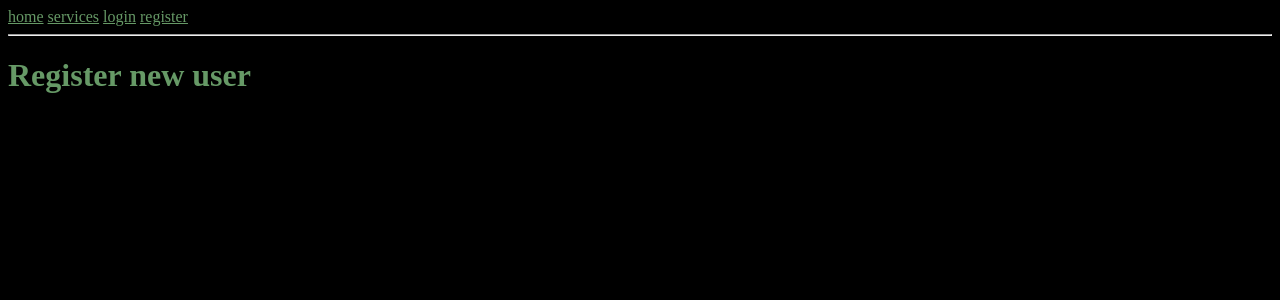
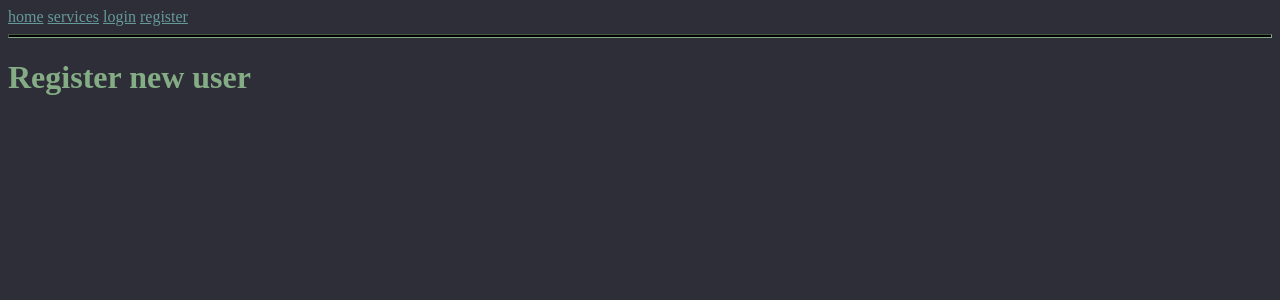
Before and after one commit to healingdrawing/task-netfix, a Django app: template netfix/templates/register.html in a window 1280 px wide. Shown: the top 300 px of the page. Run offline with Django 3.2, Linux system fonts and the light colour scheme; the template is opened without the code that fills it, so the values that code supplies are empty.

Commit message:
Change style

```diff
--- a/netfix/static/css/style.css
+++ b/netfix/static/css/style.css
@@ -1,14 +1,20 @@
 body {
+  background: hsl(240, 10%, 20%);
+  color: hsl(120, 20%, 60%);
+}
+
+hr {
+  border-color: hsl(120, 20%, 60%);
+  height: 2px;
   background: black;
-  color: hsl(120, 20%, 50%);
 }
 
 a:link,
 a:visited {
-  color: hsl(120, 20%, 50%);
+  color: hsl(180, 20%, 50%);
 }
 
 a:hover,
 a:active {
-  color: hsl(120, 20%, 60%);
+  color: hsl(180, 20%, 60%);
 }
```
